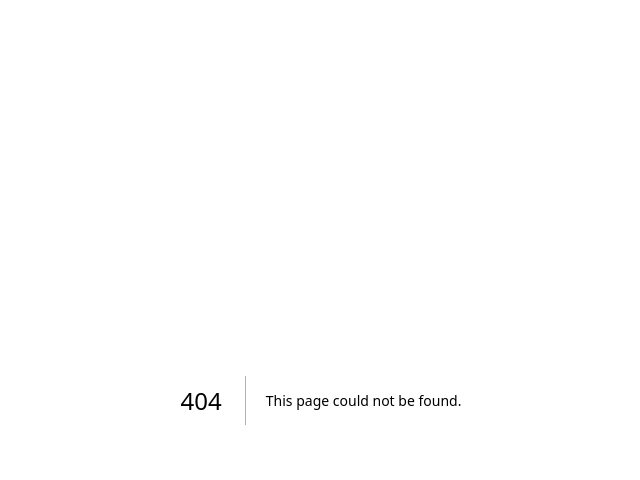
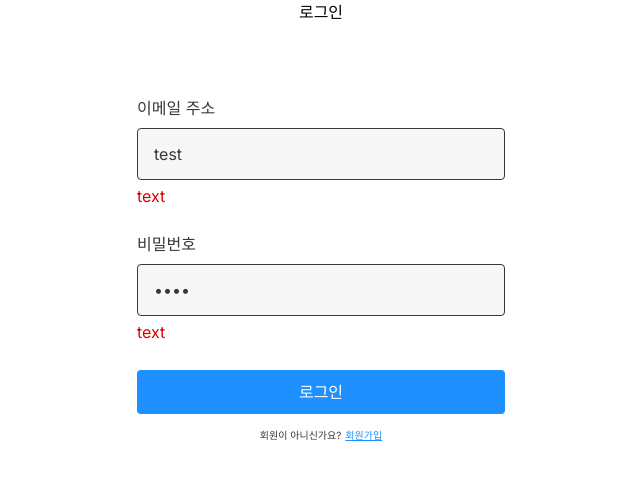
Before and after one commit to kim-young-dong/DplusFania, a Next.js app: page /sign-in in a window 1280 px wide. Before the commit this address had no page. Shown: the top 480 px of the page, without its empty margins (319-959 px from the left). Built offline with nearby package versions, Linux system fonts and the light colour scheme.

Commit message:
feat: 로그인 페이지 추가

```diff
--- /dev/null
+++ b/src/app/sign-in/page.tsx
@@ -0,0 +1,69 @@
+"use client";
+import Input from "@/components/Input";
+import Button from "@/components/Button";
+// import Description from "../../common/components/description";
+import styled from "styled-components";
+
+export default function SignInPage() {
+  return (
+    <>
+      <SignHeader>로그인</SignHeader>
+      <div style={{ padding: "0 16px" }}>
+        {/* <Description
+          title="안녕하세요!"
+          context="회원이신가요? 아래의 내용을 기입하고 로그인해주세요."
+        /> */}
+        <Input
+          id="email"
+          title="이메일 주소"
+          onChange={() => {
+            console.log("test");
+          }}
+          value="test"
+          type="email"
+          errorMessage="text"
+        />
+        <Input
+          id="password"
+          title="비밀번호"
+          onChange={() => {
+            console.log("test");
+          }}
+          value="test"
+          type="password"
+          errorMessage="text"
+        />
+        <div style={{ margin: "14px 0" }}>
+          <Button>로그인</Button>
+        </div>
+        <div
+          style={{
+            display: "flex",
+            alignItems: "center",
+            justifyContent: "center",
+            color: "#373737",
+            fontSize: "10px",
+            lineHeight: "14px",
+            gap: "4px",
+          }}
+        >
+          <span style={{ color: "#373737" }}>회원이 아니신가요?</span>
+          <span style={{ color: "#1E90FF", textDecoration: "underline" }}>
+            회원가입
+          </span>
+        </div>
+      </div>
+    </>
+  );
+}
+
+const SignHeader = styled.div`
+  display: flex;
+  justify-content: space-around;
+
+  width: 100%;
+  height: 84px;
+  border-radius: 0 0 16px 16px;
+
+  box-sizing: border-box;
+`;
```
